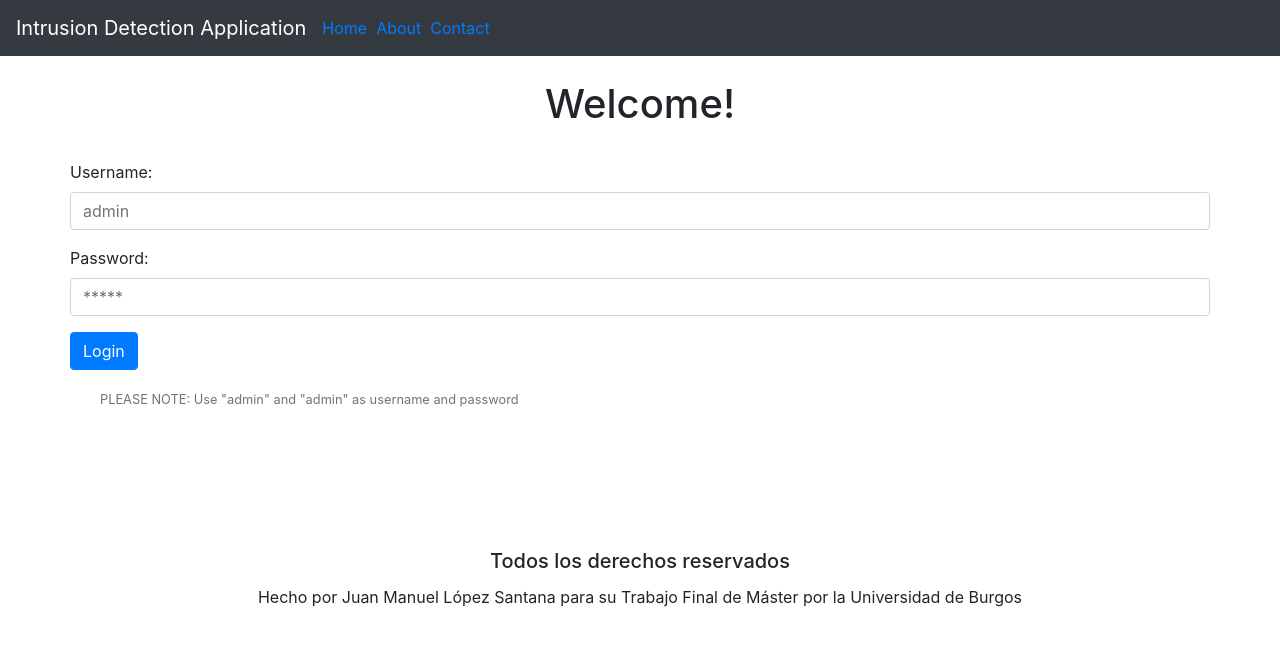
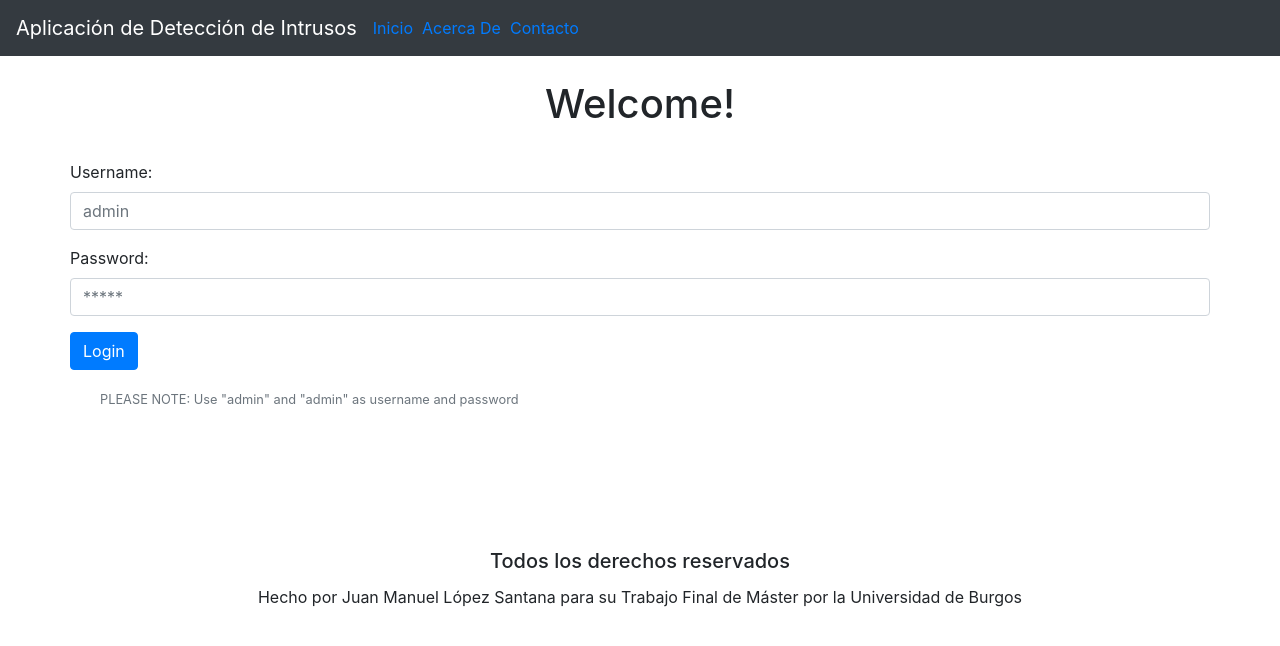
Before and after one commit to juanma77/mt-app, a React (Create React App) app: page / in a window 1280 px wide. Shown: the top 646 px of the page. Built offline with nearby package versions, Linux system fonts and the light colour scheme.

Commit message:
deleting white spaces and updating text

```diff
--- a/src/pages/header.js
+++ b/src/pages/header.js
@@ -1,28 +1,23 @@
 import { Outlet, Link } from "react-router-dom";
 
 const Header = () => {
-
     return (
         <>
             <nav className="navbar navbar-expand-lg navbar-dark bg-dark">
-                <a className="navbar-brand" href="/">Intrusion Detection Application</a>
+                <a className="navbar-brand" href="/">Aplicación de Detección de Intrusos</a>
                 <button className="navbar-toggler" type="button" data-toggle="collapse" data-target="#navbarSupportedContent" aria-controls="navbarSupportedContent" aria-expanded="false" aria-label="Toggle navigation">
                     <span className="navbar-toggler-icon"></span>
                 </button>
-
                 <div className="collapse navbar-collapse" id="navbarSupportedContent">
                     <ul className="navbar-nav mr-auto">
-
                         <li className="nav-item active">
-                            <Link to="/"> Home &nbsp; </Link>
+                            <Link to="/"> Inicio &nbsp; </Link>
                         </li>
-
                         <li className="nav-item">
-                            <Link to="/about">About &nbsp; </Link>
+                            <Link to="/about">Acerca De &nbsp; </Link>
                         </li>
-
                         <li className="nav-item">
-                            <Link to="/contact">Contact </Link>
+                            <Link to="/contact">Contacto </Link>
                         </li>
                     </ul>
                 </div>
```
